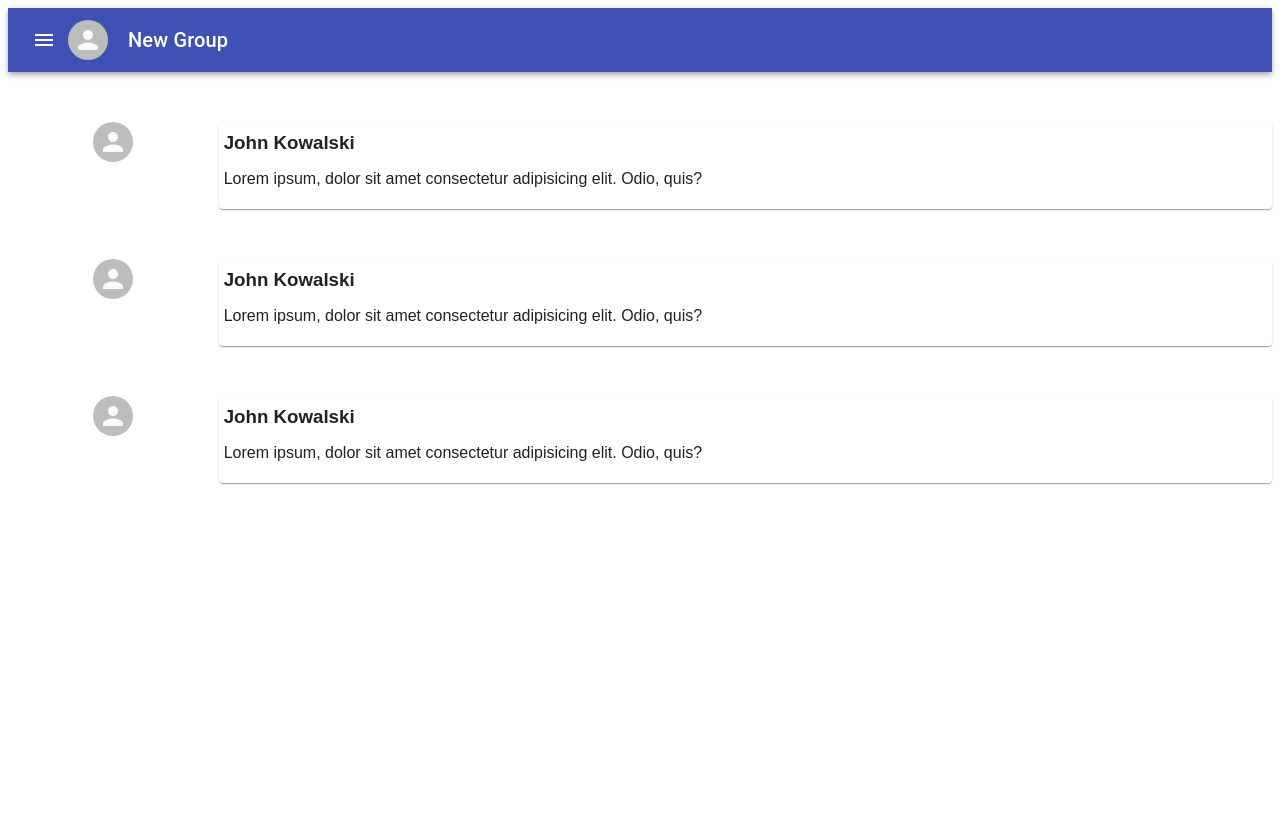
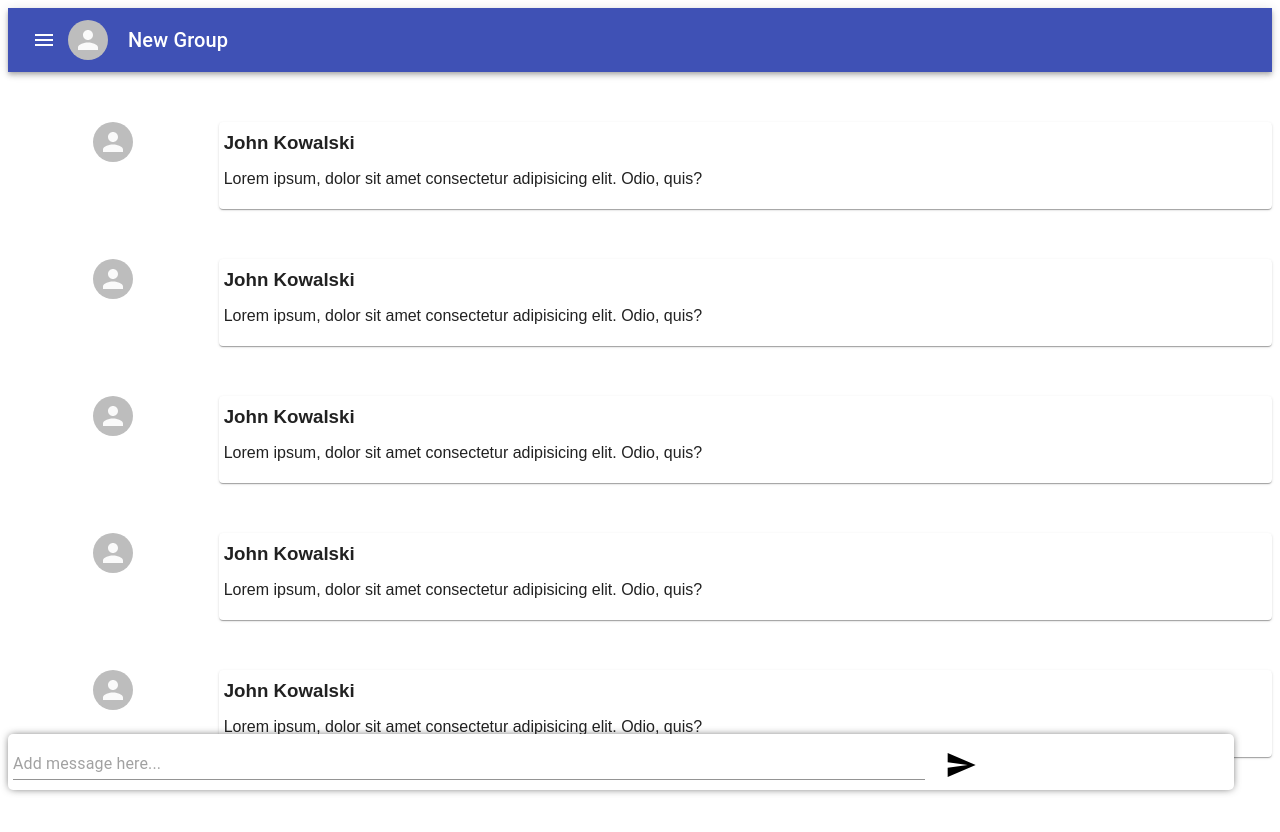
Before and after one commit to DavePlayer/OpenBankingHackaton, a React app: page / in a window 1280 px wide. Shown: the top 832 px of the page. Before the commit the page ends 800 px from the top, so only its background shows below. Built offline with nearby package versions, Linux system fonts and the light colour scheme.

Commit message:
added send message box

```diff
--- a/src/components/Main.tsx
+++ b/src/components/Main.tsx
@@ -1,16 +1,20 @@
 import React from 'react';
 import Header from './Header';
 import Message from './Message';
+import Send from './Send';
 
 
 const Main:React.FC = () => {
 	return (
-      <>
+      <div className="container">
         <Header />
         <Message />
         <Message />
         <Message />
-      </>
+        <Message />
+        <Message />
+        <Send />
+      </div>
 	);
 }
 
--- a/src/components/Message.tsx
+++ b/src/components/Message.tsx
@@ -3,6 +3,7 @@ import React from 'react';
 import Paper from '@material-ui/core/Paper';
 import Grid from '@material-ui/core/Grid';
 import Avatar from '@material-ui/core/Avatar';
+
 
 const Message:React.FC = () => {
 	return (
--- /dev/null
+++ b/src/components/Send.tsx
@@ -0,0 +1,15 @@
+import React from 'react';
+import TextField from '@material-ui/core/TextField';
+import SendIcon from '@material-ui/icons/Send';
+
+
+const Send:React.FC = () => {
+	return (
+        <div className="message-box">
+            <TextField id="standard-basic" placeholder="Add message here..." />
+            <SendIcon className="send-icon"/>
+        </div>
+	);
+}
+
+export default Send;
--- a/src/styles/index.scss
+++ b/src/styles/index.scss
@@ -4,6 +4,10 @@ body *
 }
 .text-header{
     margin-left: 20px !important;
+}
+
+.container {
+    padding-bottom: 80px;
 }
 
 .message {
@@ -19,3 +23,30 @@ body *
         padding-top: 5px;
     }
 }
+
+.message-box {
+   position: fixed !important;
+   bottom: 10px;
+   background-color: white;
+   width: 95%;
+   border-radius: 5px;
+   box-shadow: 0px 0px 9px -2px rgba(0,0,0,0.75);
+   padding: 5px;
+}
+.MuiFormControl-root{
+    width: 75% !important;
+}
+.send-icon{
+    margin-top: 10px;
+    margin-left: 20px;
+    font-size: 32px !important;
+}
+.send-icon:hover{
+    transform: scale(1.2) !important;
+    cursor: pointer;
+    color: #3f51b5;
+}
+#standard-basic{
+    width: 100% !important;
+    padding-top: 15px;
+}
```
